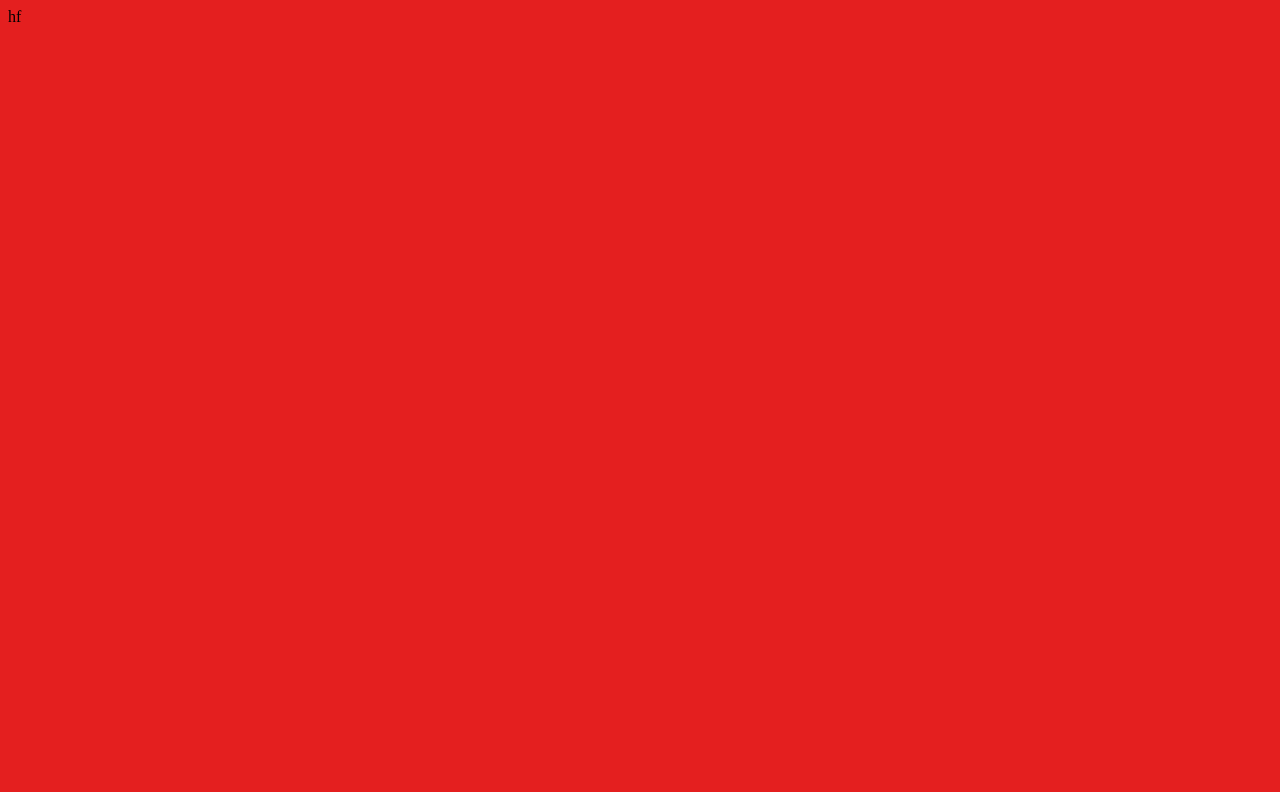
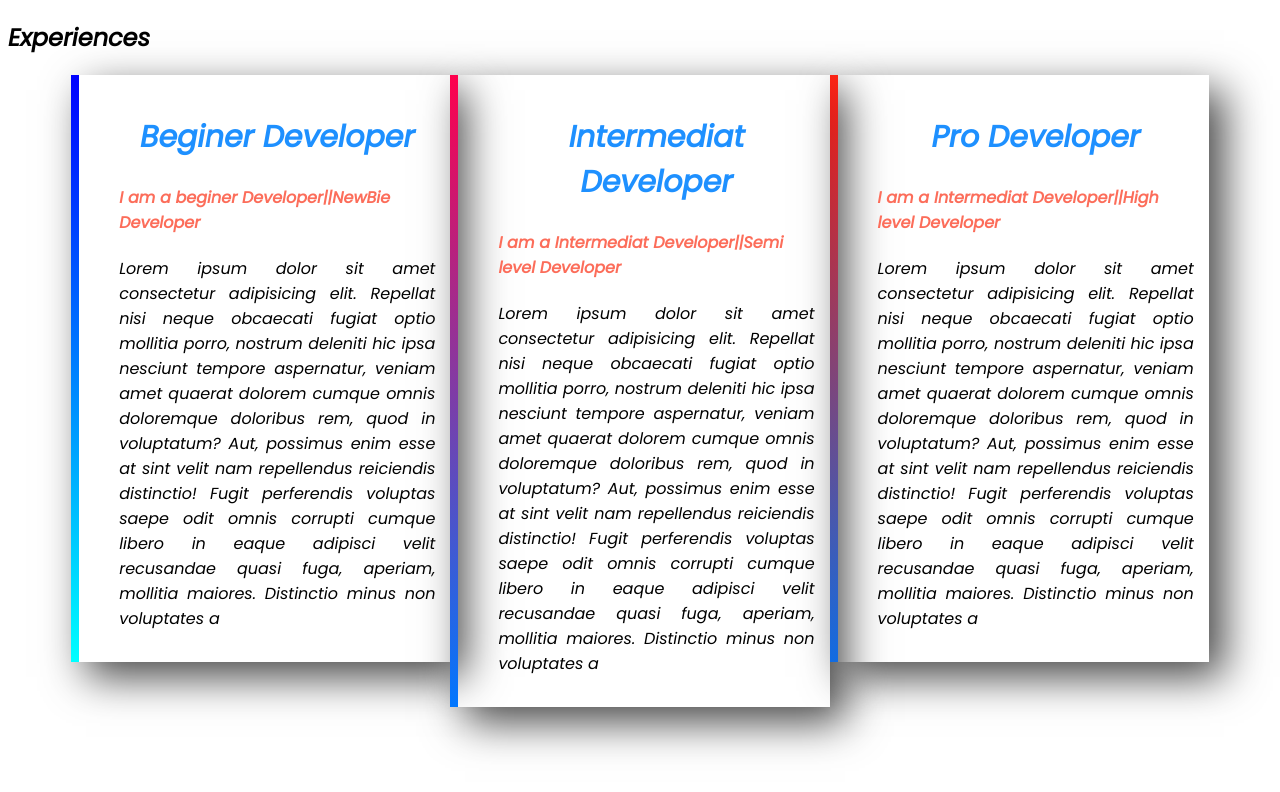
Before and after one commit to rakibtweets/experience-area, a plain HTML site: page index.html in a window 1280 px wide. Drawn offline with Linux system fonts and the light colour scheme.

Commit message:
three experience section added

```diff
--- a/index.html
+++ b/index.html
@@ -1,14 +1,57 @@
 <!DOCTYPE html>
 <html lang="en">
+
 <head>
     <meta charset="UTF-8">
     <meta http-equiv="X-UA-Compatible" content="IE=edge">
     <meta name="viewport" content="width=device-width, initial-scale=1.0">
     <title>Experience Box</title>
+    <link rel="preconnect" href="https://fonts.googleapis.com">
+    <link rel="preconnect" href="https://fonts.gstatic.com" crossorigin>
+    <link href="https://fonts.googleapis.com/css2?family=Poppins:ital@1&display=swap" rel="stylesheet">
     <link rel="stylesheet" href="style.css">
 </head>
+
 <body>
-    hf
+    <section class="experience-area">
+        <h1>Experiences</h1>
+        <div class="experience-item">
+            <div class="beginer-dev developer">
+                <h1>Beginer Developer</h1>
+                <h4>I am a beginer Developer||NewBie Developer</h4>
+                <p> Lorem ipsum dolor sit amet consectetur adipisicing elit. Repellat nisi neque obcaecati fugiat optio
+                    mollitia porro, nostrum deleniti hic ipsa nesciunt tempore aspernatur, veniam amet quaerat dolorem
+                    cumque omnis doloremque doloribus rem, quod in voluptatum? Aut, possimus enim esse at sint velit nam
+                    repellendus reiciendis distinctio! Fugit perferendis voluptas saepe odit omnis corrupti cumque libero in
+                    eaque adipisci velit recusandae quasi fuga, aperiam, mollitia maiores. Distinctio minus non voluptates a
+
+                </p>
+            </div>
+            <div id="intermediat-dev" class=" developer">
+                <h1>Intermediat Developer</h1>
+                <h4>I am a Intermediat Developer||Semi level Developer</h4>
+                <p> Lorem ipsum dolor sit amet consectetur adipisicing elit. Repellat nisi neque obcaecati fugiat optio
+                    mollitia porro, nostrum deleniti hic ipsa nesciunt tempore aspernatur, veniam amet quaerat dolorem
+                    cumque omnis doloremque doloribus rem, quod in voluptatum? Aut, possimus enim esse at sint velit nam
+                    repellendus reiciendis distinctio! Fugit perferendis voluptas saepe odit omnis corrupti cumque libero in
+                    eaque adipisci velit recusandae quasi fuga, aperiam, mollitia maiores. Distinctio minus non voluptates a
+
+                </p>
+            </div>
+            <div class="Pro-dev developer">
+                <h1>Pro Developer</h1>
+                <h4>I am a Intermediat Developer||High level Developer</h4>
+                <p> Lorem ipsum dolor sit amet consectetur adipisicing elit. Repellat nisi neque obcaecati fugiat optio
+                    mollitia porro, nostrum deleniti hic ipsa nesciunt tempore aspernatur, veniam amet quaerat dolorem
+                    cumque omnis doloremque doloribus rem, quod in voluptatum? Aut, possimus enim esse at sint velit nam
+                    repellendus reiciendis distinctio! Fugit perferendis voluptas saepe odit omnis corrupti cumque libero in
+                    eaque adipisci velit recusandae quasi fuga, aperiam, mollitia maiores. Distinctio minus non voluptates a
+
+                </p>
+            </div>
+        </div>
+    </section>
 
 </body>
+
 </html>
--- a/style.css
+++ b/style.css
@@ -1,3 +1,49 @@
 body{
-    background-color: rgb(228, 31, 31);
+    font-family: 'Poppins', sans-serif;
+    box-sizing: border-box;
 }
+.experience-item{
+    display: flex;
+    margin-left: 5%;
+    margin-right: 5%;
+
+
+
+
+}
+.developer{
+    width: 70%;
+    padding: 15px;
+    box-shadow: 15px 15px 40px rgb(71, 71, 71);
+    padding-left: 40px;
+    height: 50%;
+
+
+}
+p{
+    text-align: justify;
+}
+div h1{
+    text-align: center;
+    color: dodgerblue;
+    font-size: 30px;
+    font-weight: 600;
+}
+h4{
+    color: #fc6d5a;
+}
+.beginer-dev{
+    border-left: 8px solid;
+    border-image: linear-gradient(180deg, blue, cyan);
+    border-image-slice: 1;
+}
+#intermediat-dev{
+    border-left: 8px solid;
+    border-image: linear-gradient(180deg, rgb(255, 0, 76), rgb(0, 119, 255));
+    border-image-slice: 1;
+}
+.Pro-dev{
+    border-left: 8px solid;
+    border-image: linear-gradient(180deg, rgba(255, 17, 0, 0.911), rgb(17, 108, 226));
+    border-image-slice: 1;
+}
```
